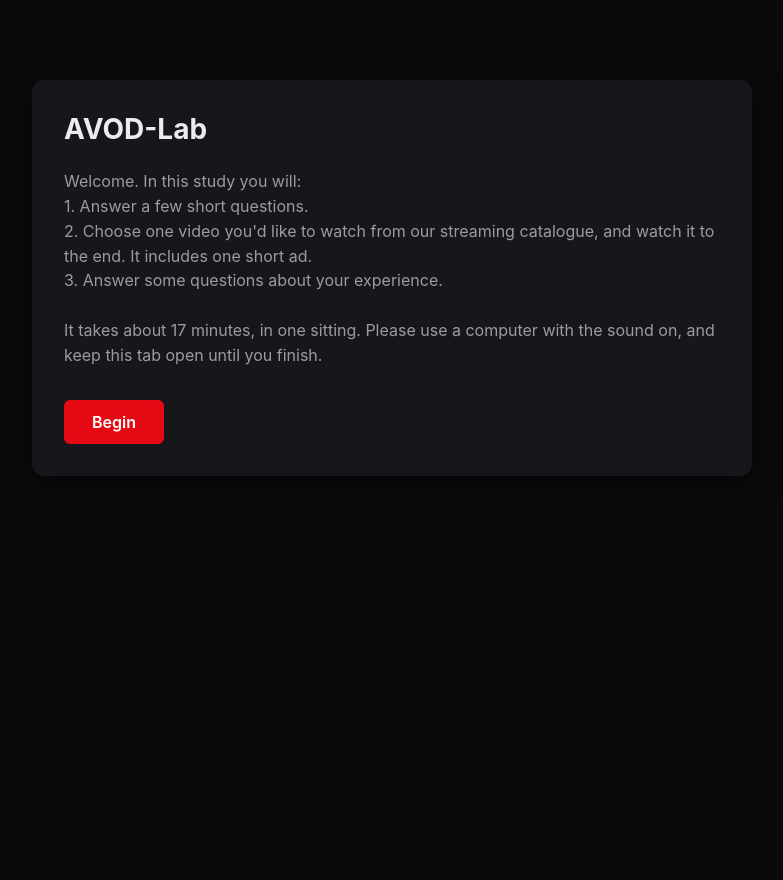
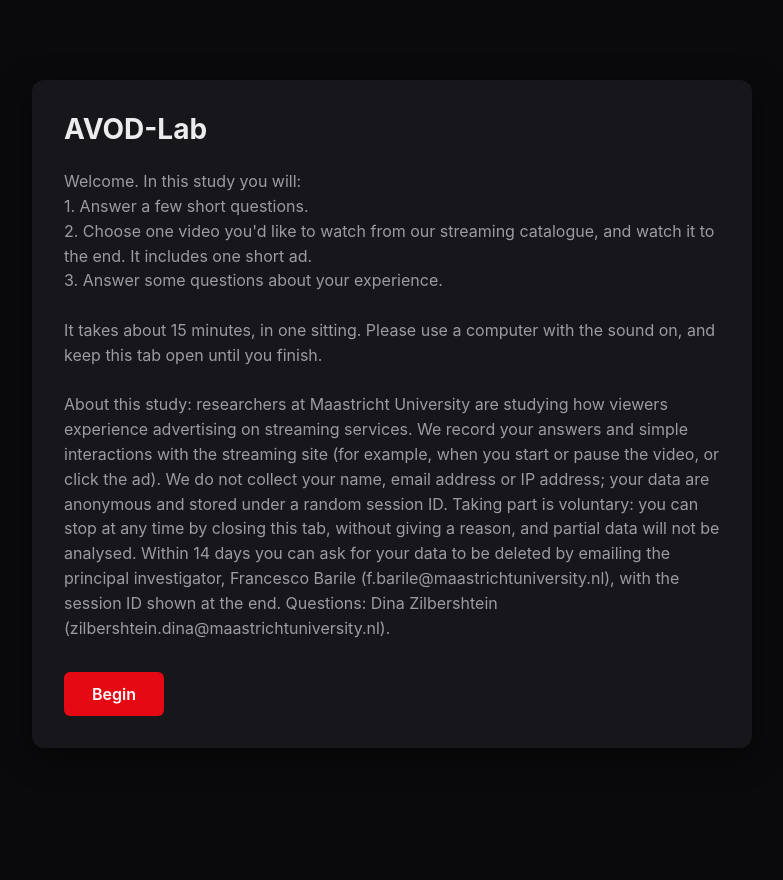
Before and after one commit to dzilbershtein/avod-lab, a Flask app: page / in a window 1280 px wide. Shown: the whole page, without its empty margins (248-1031 px from the left). Run offline with Flask 3, Linux system fonts and the light colour scheme; some libraries are stand-ins or nearby versions.

Commit message:
Put the study information on the intro screen and randomise the featured title
- Intro carries a short summary of the information letter (purpose, data
  recorded, voluntary participation, 14-day deletion, contacts) and says
  about 15 minutes; consent items point to it instead of the letter.
- Remove the plain-language summary checkbox, which had no follow-up.
- Final screen shows the session ID to quote for deletion, with the PI's
  email and the 14-day limit.
- Featured catalogue title is random per participant, logged as
  hero_shown and exported as hero_title.

```diff
--- a/app.py
+++ b/app.py
@@ -505,7 +505,7 @@ def admin_export_participants_csv():
         "session_id", "condition", "condition_source", "ad_relevance_arm", "is_test",
         "condition_label", "created_at", "video_opened_at", "post_survey_complete", "completed_at",
         # behaviour, derived from the event log
-        "title_watched", "watch_duration_sec", "ad_id_shown", "ad_category",
+        "hero_title", "title_watched", "watch_duration_sec", "ad_id_shown", "ad_category",
         "ad_effective_relevance", "ad_placement", "ad_start_t_content",
         "ad_view_duration_sec", "ad_end_reason", "ad_timing_chosen", "ad_skipped",
         "attn_pre_pass", "attn_post_pass", "n_back_blocked", "n_load_errors",
@@ -551,7 +551,9 @@ def admin_export_participants_csv():
         logs[sid].append({"ts_server": ev["ts_server"], "ts_client": ev["ts_client"],
                           "kind": kind, "payload": data})
 
-        if kind == "watch_start":
+        if kind == "hero_shown":
+            row["hero_title"] = data.get("title_id", "")
+        elif kind == "watch_start":
             row["title_watched"] = data.get("title_id", "")
         elif kind == "watch_end":
             row["watch_duration_sec"] = data.get("t_content", "")
--- a/config/experiment.json
+++ b/config/experiment.json
@@ -1,7 +1,7 @@
 {
   "condition_label": "phase2b-default",
   "study_title": "AVOD-Lab",
-  "intro_text": "Welcome. In this study you will:\n1. Answer a few short questions.\n2. Choose one video you'd like to watch from our streaming catalogue, and watch it to the end. It includes one short ad.\n3. Answer some questions about your experience.\n\nIt takes about 17 minutes, in one sitting. Please use a computer with the sound on, and keep this tab open until you finish.",
+  "intro_text": "Welcome. In this study you will:\n1. Answer a few short questions.\n2. Choose one video you'd like to watch from our streaming catalogue, and watch it to the end. It includes one short ad.\n3. Answer some questions about your experience.\n\nIt takes about 15 minutes, in one sitting. Please use a computer with the sound on, and keep this tab open until you finish.\n\nAbout this study: researchers at Maastricht University are studying how viewers experience advertising on streaming services. We record your answers and simple interactions with the streaming site (for example, when you start or pause the video, or click the ad). We do not collect your name, email address or IP address; your data are anonymous and stored under a random session ID. Taking part is voluntary: you can stop at any time by closing this tab, without giving a reason, and partial data will not be analysed. Within 14 days you can ask for your data to be deleted by emailing the principal investigator, Francesco Barile (f.barile@maastrichtuniversity.nl), with the session ID shown at the end. Questions: Dina Zilbershtein (zilbershtein.dina@maastrichtuniversity.nl).",
   "prolific_completion_url": "",
   "allow_return_to_catalogue": false,
   "_notes": {
@@ -16,10 +16,11 @@
       "investigative_viewer": "Crime, noir, thrillers, courtroom — relevant ads: NIGHTWATCH (doorbell camera), TRIBUNAL (legal app), WHODUNIT (detective audiobooks), CASEROOM (crime-fiction magazine)"
     },
     "prolific_completion_url": "Paste the completion URL from Prolific (Study → Completion paths, e.g. https://app.prolific.com/submissions/complete?cc=XXXXXXX) into prolific_completion_url before launch. While it is empty the final screen tells participants to close the tab; once set, it shows a 'Last step: return to Prolific' link instead.",
-    "allow_return_to_catalogue": "false for Experiment 1: once a participant opens a video there is no way back to the catalogue, and the Step 2 instruction says so. true restores the '← Browse' button, which lets them return before the ad starts (never after it)."
+    "allow_return_to_catalogue": "false for Experiment 1: once a participant opens a video there is no way back to the catalogue, and the Step 2 instruction says so. true restores the '← Browse' button, which lets them return before the ad starts (never after it).",
+    "catalog_hero": "catalog.hero is 'random': each participant sees a randomly chosen catalogue title in the featured slot at the top of the catalogue (logged as hero_shown, exported as hero_title). Set a title id to fix it."
   },
   "catalog": {
-    "hero": "big_buck_bunny",
+    "hero": "random",
     "titles": {
       "big_buck_bunny": {
         "id": "big_buck_bunny",
--- a/static/app.js
+++ b/static/app.js
@@ -89,6 +89,7 @@
       _postSurveyShown = true;
       show("post-survey");
       window.experiment.Survey.openPost(() => {
+        $("debrief-session-id").textContent = Session.id || "";
         show("done");
         maybeShowProlificLink();
       });
--- a/static/browse.js
+++ b/static/browse.js
@@ -23,8 +23,16 @@
 
   // ---------- hero -----------------------------------------------------------
   function renderHero(cat) {
-    const t = cat.titles[cat.hero];
+    // "random": a different catalogue title for each participant, so no single
+    // film gets the featured slot's extra exposure. Logged as hero_shown.
+    let heroId = cat.hero;
+    if (heroId === "random") {
+      const ids = [...new Set(cat.rows.flatMap((r) => r.title_ids))];
+      heroId = ids[Math.floor(Math.random() * ids.length)];
+    }
+    const t = cat.titles[heroId];
     if (!t) return;
+    window.experiment.Session.log("hero_shown", { title_id: t.id });
     const hero = document.getElementById("hero");
     hero.style.background = bg(t);
     hero.innerHTML = `
--- a/static/style.css
+++ b/static/style.css
@@ -478,6 +478,16 @@ button:focus-visible { outline: 2px solid var(--accent-soft); outline-offset: 2p
 }
 #submit-comment:disabled { opacity: 0.5; cursor: default; }
 #comment-sent { font-size: 13px; color: #5cdb5c; }
+#done a { color: var(--accent-soft); }
+.debrief-session-id code {
+  display: inline-block;
+  padding: 6px 12px;
+  border-radius: 6px;
+  background: #0f0f13;
+  border: 1px solid #3a3a44;
+  font-size: 15px;
+  user-select: all;
+}
 .done-complete {
   margin: 0 0 16px;
   padding: 12px 16px;
--- a/static/survey.js
+++ b/static/survey.js
@@ -27,7 +27,7 @@
  *                           and the seven adjectives, shown as a grid
  *   Irritation            : 5 items written for this study
  *   Ad / platform attitude: 3-item semantic differentials
- *   Consent form             : 6 required + 1 optional checkbox (page 0 of pre-survey)
+ *   Consent form             : 6 required checkboxes (page 0 of pre-survey)
  *   Perceived ad-content fit : 3 items (rel_1–rel_3; H3b/H3c mediator)
  *   Skip intention           : 1 item
  *   Perceived control        : 3 items (ctrl_1–ctrl_3; page 5, all conditions) —
@@ -47,7 +47,6 @@
   const RDO = (id, label, options)    => ({ id, type: "radio",    label, options });
   const SD  = (id, left, right, grp)  => ({ id, type: "semdiff",  left, right, _group: grp || null });
   const CHK = (id, label)             => ({ id, type: "checkbox", label, _required: true });
-  const CHK_OPT = (id, label)         => ({ id, type: "checkbox", label, _required: false });
   const ATT = (id, correct)           => L7(id,
     `Attention check — please select "${LABELS7[correct - 1]}" (${correct}) to confirm you are reading carefully.`,
     { _attn: true, _correct: correct });
@@ -63,22 +62,20 @@
     {
       id: "consent",
       title: "Statement of Consent",
-      intro: "Designing Tolerable Ad Breaks: Placement, Relevance, and Explanatory Transparency in Ad-Supported Video Streaming · Maastricht University\n\nBefore participating, please confirm each of the following items by ticking the corresponding box. The information letter is the document describing this study that you received with the invitation to take part. You will not be able to continue to the study until all required items are ticked.",
+      intro: "Designing Tolerable Ad Breaks: Placement, Relevance, and Explanatory Transparency in Ad-Supported Video Streaming · Maastricht University\n\nBefore participating, please confirm each of the following items by ticking the corresponding box. You will not be able to continue to the study until all required items are ticked.",
       items: [
         CHK("consent_read",
-          "I confirm that I have read and understood the information letter for this study (Version 1.0) and have had the opportunity to consider whether to participate."),
+          "I confirm that I have read and understood the information about this study on the previous page and have had the opportunity to consider whether to participate."),
         CHK("consent_age",
           "I am at least 18 years of age."),
         CHK("consent_voluntary",
           "I understand that my participation is voluntary, and that I am free to withdraw at any time during the session by closing the browser tab, without giving a reason and without penalty."),
         CHK("consent_data",
-          "I consent to the collection and processing of the data described in the information letter (my responses to the questionnaire and a record of my interactions with the streaming simulator), under the conditions described."),
+          "I consent to the collection and processing of the data described on the previous page (my responses to the questionnaire and a record of my interactions with the streaming simulator), under the conditions described."),
         CHK("consent_deletion",
           "I understand that I may request deletion of my data within 14 days of participation by emailing the principal investigator, after which deletion is no longer technically possible."),
         CHK("consent_publication",
           "I consent to the anonymous publication of the research results, including possible deposit of fully anonymous data in a public scientific repository under a Creative Commons CC-BY 4.0 licence."),
-        CHK_OPT("consent_summary",
-          "I would like to receive a plain-language summary of the research results when they become available. (If ticked, you will be asked on the debriefing screen for an email address or Prolific opt-in.)"),
       ],
     },
     {
--- a/templates/index.html
+++ b/templates/index.html
@@ -107,10 +107,13 @@
       was used or collected to choose it.
     </p>
     <p>
-      Your responses are stored anonymously and will only be used for
-      academic research. You may withdraw your data by contacting the
-      research team within four weeks of completing the study.
+      Your responses are stored anonymously under a random session ID and
+      will only be used for academic research. To have your data deleted, email the
+      principal investigator, Francesco Barile
+      (<a href="mailto:f.barile@maastrichtuniversity.nl">f.barile@maastrichtuniversity.nl</a>),
+      within 14 days, quoting your session ID:
     </p>
+    <p class="debrief-session-id"><code id="debrief-session-id"></code></p>
     <div id="debrief-comment-wrap">
       <label for="debrief-comment">
         <strong>Comments or technical issues? (optional)</strong><br>
```
Also changed, not shown: TESTING.md (+1 -1 lines), README.md.
